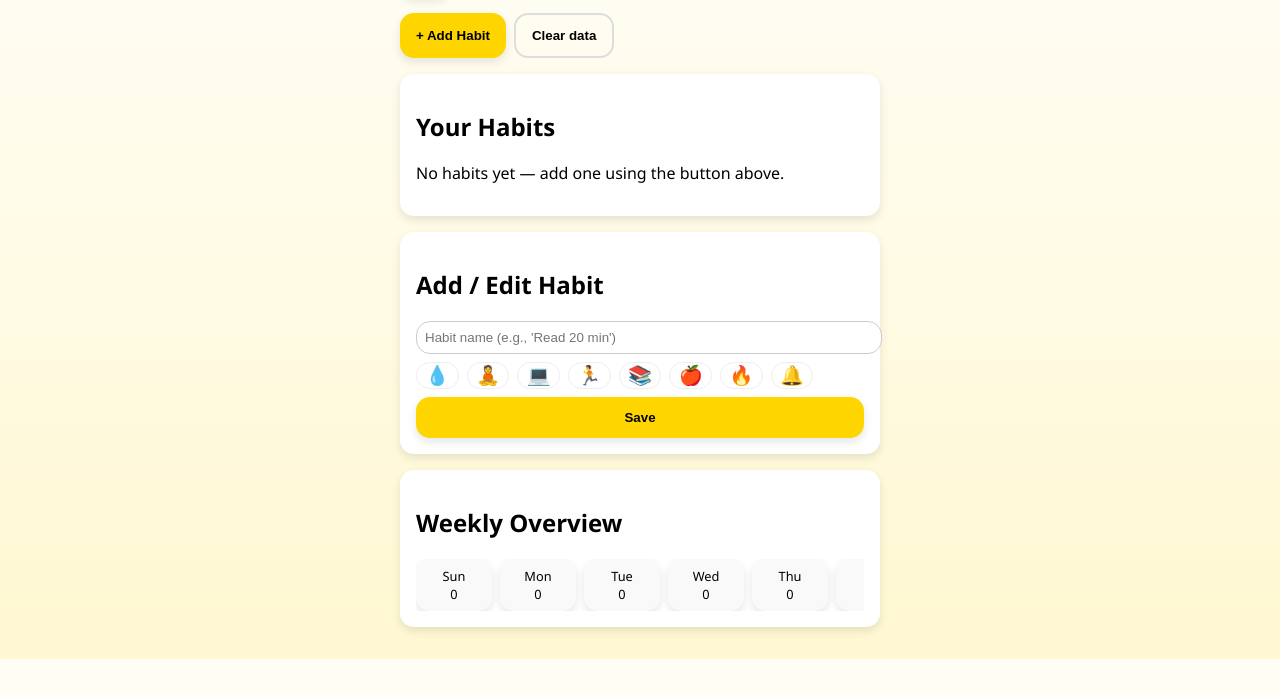
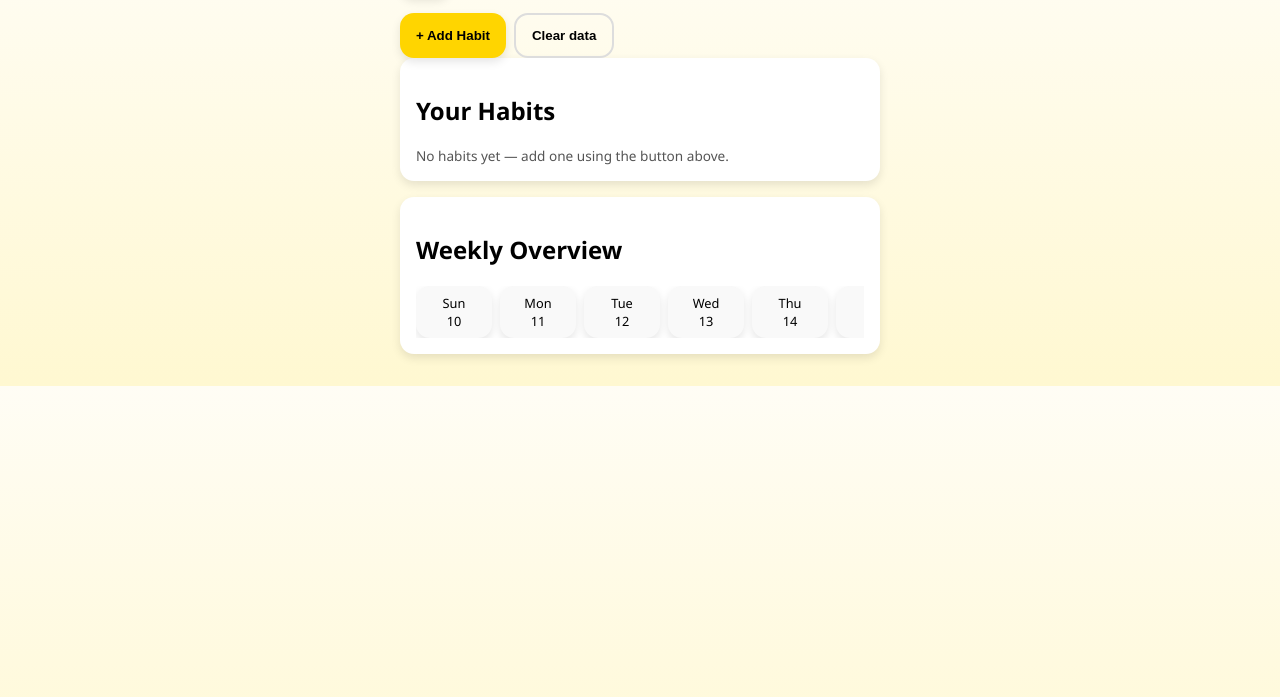
Before and after one commit to pjpankaj71/A-Habit-Tracker, a plain HTML site: page index.html in a window 1280 px wide. Shown: the part 69-766 px from the top of the page. Drawn offline with Linux system fonts and the light colour scheme.

Commit message:
Update index.html

```diff
--- a/index.html
+++ b/index.html
@@ -10,9 +10,6 @@
         --yellow: #FFD500;
         --black: #000000;
         --bg-light: #ffffff;
-        --bg-dark: #1c1c1c;
-        --text-light: #ffffff;
-        --text-dark: #000000;
         --radius: 14px;
         --shadow: 0 4px 10px rgba(0,0,0,0.1);
     }
@@ -20,7 +17,6 @@
         margin: 0;
         font-family: 'Segoe UI', sans-serif;
         background: linear-gradient(to bottom, #fffdf5, #fff8d1);
-        color: var(--text-dark);
         max-width: 100%;
         overflow-x: hidden;
     }
@@ -29,52 +25,28 @@
         margin: auto;
         padding: 1rem;
     }
-    header {
-        display: flex;
-        align-items: center;
-        gap: 1rem;
-        margin-bottom: 1rem;
-    }
+    header { display: flex; align-items: center; gap: 1rem; margin-bottom: 1rem; }
     .logo {
         background: var(--yellow);
         color: var(--black);
         font-weight: bold;
         font-size: 1.2rem;
-        width: 50px;
-        height: 50px;
+        width: 50px; height: 50px;
         border-radius: var(--radius);
-        display: flex;
-        align-items: center;
-        justify-content: center;
+        display: flex; align-items: center; justify-content: center;
         box-shadow: var(--shadow);
     }
-    header h1 {
-        font-size: 1.3rem;
-        margin: 0;
-    }
-    header p {
-        font-size: 0.85rem;
-        margin: 0;
-        color: #555;
-    }
+    h1 { margin: 0; font-size: 1.3rem; }
+    p { margin: 0; font-size: 0.85rem; color: #555; }
     .btn {
-        display: inline-block;
         padding: 0.8rem 1rem;
         border: none;
         border-radius: var(--radius);
         font-weight: bold;
         cursor: pointer;
-        text-align: center;
     }
-    .btn-yellow {
-        background: var(--yellow);
-        color: var(--black);
-        box-shadow: var(--shadow);
-    }
-    .btn-outline {
-        background: transparent;
-        border: 2px solid #ddd;
-    }
+    .btn-yellow { background: var(--yellow); color: var(--black); box-shadow: var(--shadow); }
+    .btn-outline { background: transparent; border: 2px solid #ddd; }
     section {
         background: var(--bg-light);
         padding: 1rem;
@@ -97,7 +69,6 @@
     }
     .weekly-overview {
         display: flex;
-        justify-content: space-between;
         gap: 0.5rem;
         overflow-x: auto;
     }
@@ -136,36 +107,88 @@
             <p>Sleek habit tracker — built for Telegram. Data stored locally.</p>
         </div>
     </header>
-    <div style="display: flex; gap: 0.5rem; margin-bottom: 1rem; flex-wrap: wrap;">
-        <button class="btn btn-yellow">+ Add Habit</button>
-        <button class="btn btn-outline">Clear data</button>
+    <div style="display: flex; gap: 0.5rem; flex-wrap: wrap;">
+        <button id="addHabitBtn" class="btn btn-yellow">+ Add Habit</button>
+        <button id="clearDataBtn" class="btn btn-outline">Clear data</button>
     </div>
-    <section>
+    <section id="habitList">
         <h2>Your Habits</h2>
         <p>No habits yet — add one using the button above.</p>
     </section>
-    <section>
+    <section id="habitForm" style="display:none;">
         <h2>Add / Edit Habit</h2>
-        <input type="text" placeholder="Habit name (e.g., 'Read 20 min')" style="width:100%;padding:0.5rem;border-radius:var(--radius);border:1px solid #ccc;">
-        <div class="emoji-picker">
-            <button>💧</button><button>🧘</button><button>💻</button><button>🏃</button>
-            <button>📚</button><button>🍎</button><button>🔥</button><button>🔔</button>
-        </div>
-        <button class="btn btn-yellow" style="width:100%;">Save</button>
+        <input type="text" id="habitName" placeholder="Habit name (e.g., 'Read 20 min')" style="width:100%;padding:0.5rem;border-radius:var(--radius);border:1px solid #ccc;">
+        <div class="emoji-picker" id="emojiPicker"></div>
+        <button id="saveHabitBtn" class="btn btn-yellow" style="width:100%;">Save</button>
     </section>
     <section>
         <h2>Weekly Overview</h2>
-        <div class="weekly-overview">
-            <div class="day">Sun<br>0</div>
-            <div class="day">Mon<br>0</div>
-            <div class="day">Tue<br>0</div>
-            <div class="day">Wed<br>0</div>
-            <div class="day">Thu<br>0</div>
-            <div class="day">Fri<br>0</div>
-            <div class="day">Sat<br>0</div>
-        </div>
+        <div id="weeklyOverview" class="weekly-overview"></div>
     </section>
 </div>
 <div class="toast" id="toast">Great job! 🎉</div>
+
+<script>
+    const habits = JSON.parse(localStorage.getItem('habits') || '[]');
+    let selectedEmoji = '💧';
+    const emojis = ['💧','🧘','💻','🏃','📚','🍎','🔥','🔔'];
+
+    const habitList = document.getElementById('habitList');
+    const habitForm = document.getElementById('habitForm');
+    const emojiPicker = document.getElementById('emojiPicker');
+    const toast = document.getElementById('toast');
+
+    function renderHabits(){
+        if(habits.length === 0){
+            habitList.innerHTML = `<h2>Your Habits</h2><p>No habits yet — add one using the button above.</p>`;
+        } else {
+            habitList.innerHTML = `<h2>Your Habits</h2>` + habits.map(h => `<div>${h.emoji} ${h.name}</div>`).join('');
+        }
+    }
+    function renderWeeklyOverview(){
+        const days = ['Sun','Mon','Tue','Wed','Thu','Fri','Sat'];
+        const today = new Date();
+        let html = '';
+        for(let i=0;i<7;i++){
+            const date = new Date();
+            date.setDate(today.getDate() - today.getDay() + i);
+            html += `<div class="day">${days[i]}<br>${date.getDate()}</div>`;
+        }
+        document.getElementById('weeklyOverview').innerHTML = html;
+    }
+    function showToast(msg){
+        toast.textContent = msg;
+        toast.style.display = 'block';
+        setTimeout(()=>toast.style.display='none', 2000);
+    }
+    document.getElementById('addHabitBtn').addEventListener('click', ()=>{
+        habitForm.style.display = 'block';
+    });
+    document.getElementById('clearDataBtn').addEventListener('click', ()=>{
+        localStorage.clear();
+        habits.length = 0;
+        renderHabits();
+        showToast('Data cleared');
+    });
+    document.getElementById('saveHabitBtn').addEventListener('click', ()=>{
+        const name = document.getElementById('habitName').value.trim();
+        if(!name) return showToast('Enter a habit name');
+        habits.push({name, emoji: selectedEmoji});
+        localStorage.setItem('habits', JSON.stringify(habits));
+        renderHabits();
+        habitForm.style.display = 'none';
+        document.getElementById('habitName').value = '';
+        showToast('Habit added');
+    });
+    emojis.forEach(e=>{
+        const btn = document.createElement('button');
+        btn.textContent = e;
+        btn.addEventListener('click', ()=>selectedEmoji=e);
+        emojiPicker.appendChild(btn);
+    });
+
+    renderHabits();
+    renderWeeklyOverview();
+</script>
 </body>
 </html>
```
